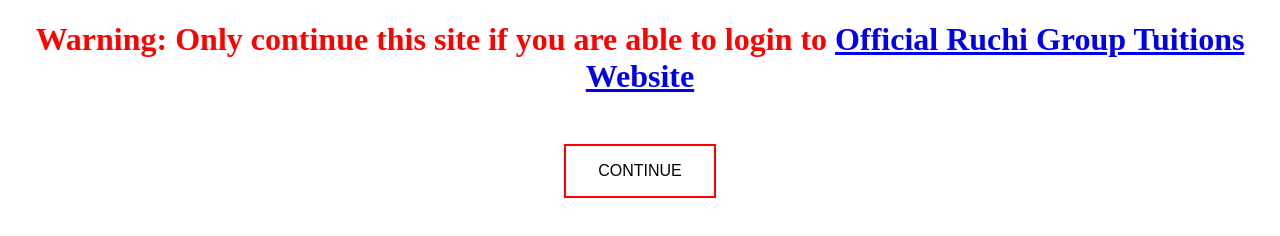
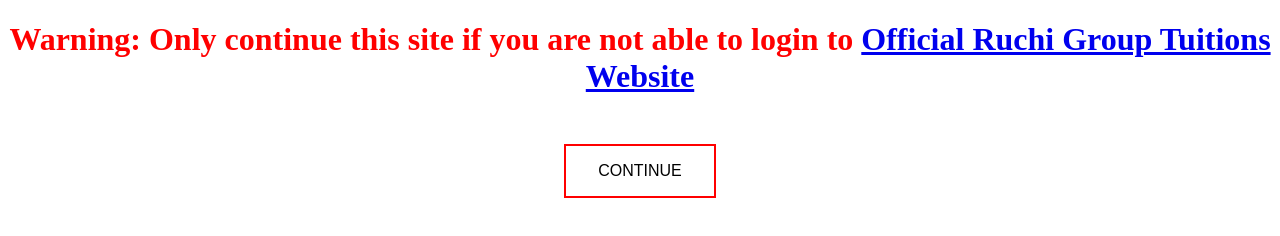
Before and after one commit to TAGISWILD/rgt, a plain HTML site: page index.html in a window 1280 px wide. Drawn offline with Linux system fonts and the light colour scheme.

Commit message:
added files

```diff
--- a/index.html
+++ b/index.html
@@ -9,7 +9,7 @@
     <audio src="./webstart.mp3" autoplay="true"></audio>
 </head>
 <body>
-    <center><h1 class="warning">Warning: Only continue this site if you are able to login to <a href="http://ruchigrouptuitions.in/student/default.asp">Official Ruchi Group Tuitions Website</a></h1></center>
+    <center><h1 class="warning">Warning: Only continue this site if you are not able to login to <a href="http://ruchigrouptuitions.in/student/default.asp">Official Ruchi Group Tuitions Website</a></h1></center>
     <center><a href="./main.html"><button class="button button2">CONTINUE</button></a></center>
 </body>
 </html>
```
